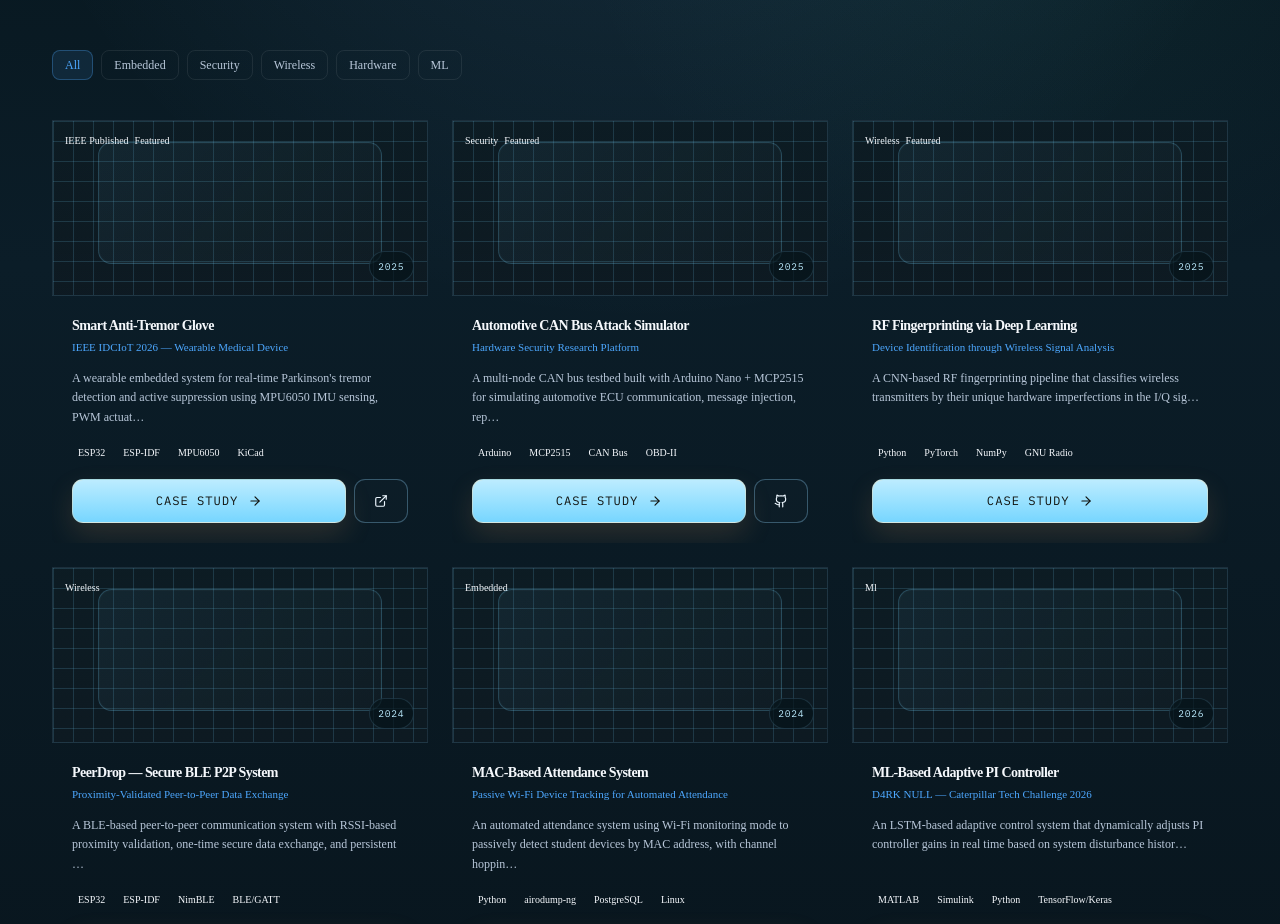
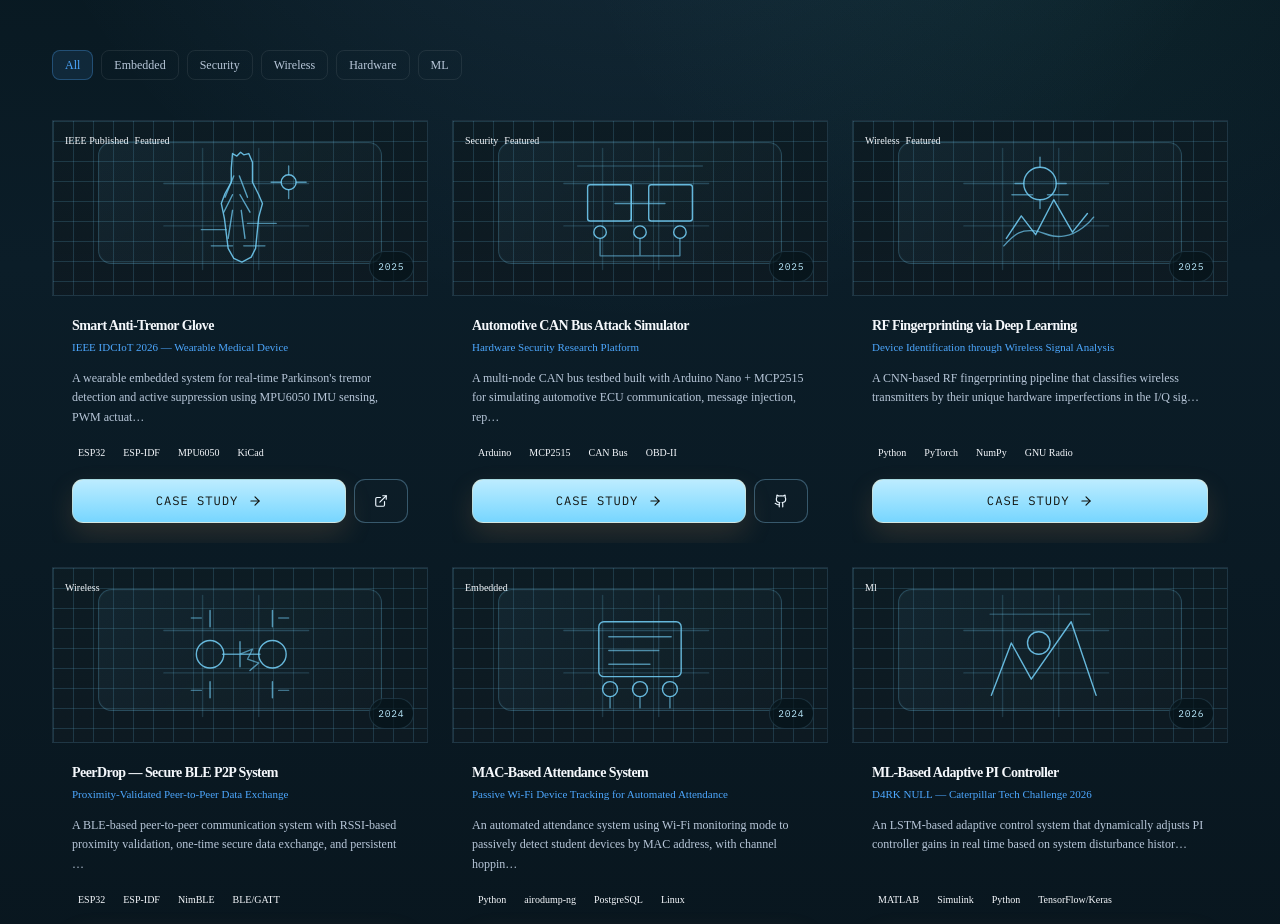
Before and after one commit to gautham-sai05/gautham-sai05.github.io, a Next.js app: page /projects in a window 1280 px wide. Shown: the part 340-1264 px from the top of the page. Built offline with nearby package versions, Linux system fonts and the light colour scheme.

Commit message:
Revert project thumbs to blueprint technical illustrations

```diff
--- a/app/globals.css
+++ b/app/globals.css
@@ -754,6 +754,22 @@ p { margin: 0; }
   box-shadow: inset 0 0 0 1px rgba(255,255,255,0.02);
 }
 
+.blueprint-svg {
+  position: absolute;
+  inset: 0;
+  width: 100%;
+  height: 100%;
+  padding: 1.1rem 1rem 1.2rem;
+  opacity: 0.95;
+}
+
+.blueprint-svg path,
+.blueprint-svg rect,
+.blueprint-svg circle,
+.blueprint-svg line {
+  vector-effect: non-scaling-stroke;
+}
+
 .project-thumb-label {
   position: absolute;
   right: 0.8rem;
--- a/app/projects/page.tsx
+++ b/app/projects/page.tsx
@@ -9,6 +9,96 @@ export const metadata: Metadata = {
   description:
     'Engineering case studies in embedded systems, hardware security, automotive cybersecurity, and wireless systems by Gautham Sai.',
 };
+
+function BlueprintProjectArt({ slug }: { slug: string }) {
+  const common = {
+    stroke: 'rgba(119,214,255,0.88)',
+    strokeWidth: 1.4,
+    fill: 'none',
+    strokeLinecap: 'round' as const,
+    strokeLinejoin: 'round' as const,
+  };
+
+  const sharedLines = (
+    <>
+      <path d="M8 72 H240" {...common} opacity="0.28" />
+      <path d="M8 140 H240" {...common} opacity="0.22" />
+      <path d="M70 16 V210" {...common} opacity="0.2" />
+      <path d="M160 16 V210" {...common} opacity="0.2" />
+    </>
+  );
+
+  switch (slug) {
+    case 'smart-anti-tremor-glove':
+      return (
+        <svg viewBox="0 0 260 220" className="blueprint-svg" aria-hidden="true">
+          {sharedLines}
+          <path d="M116 48 L118 24 L125 28 L131 22 L136 26 L144 24 L150 38 L150 70 L160 90 L166 104 L160 126 L155 176 L148 190 L133 198 L120 192 L111 176 L105 128 L100 104 L106 88 L116 70 Z" {...common} />
+          <path d="M120 60 L106 94 M129 60 L142 94 M118 90 L104 118 M130 90 L146 118 M118 115 L111 160 M132 115 L138 160" {...common} opacity="0.85" />
+          <path d="M142 136 H188 M108 146 H68 M118 172 H84 M136 172 H170" {...common} opacity="0.7" />
+          <circle cx="208" cy="70" r="12" {...common} />
+          <path d="M208 58 V44 M208 82 V96 M196 70 H180 M220 70 H236" {...common} opacity="0.72" />
+        </svg>
+      );
+    case 'automotive-can-bus-attack-simulator':
+      return (
+        <svg viewBox="0 0 260 220" className="blueprint-svg" aria-hidden="true">
+          {sharedLines}
+          <rect x="46" y="74" width="70" height="58" rx="4" {...common} />
+          <rect x="144" y="74" width="70" height="58" rx="4" {...common} />
+          <path d="M90 104 H144 M116 74 V132 M144 104 H170" {...common} opacity="0.75" />
+          <circle cx="66" cy="150" r="10" {...common} />
+          <circle cx="130" cy="150" r="10" {...common} />
+          <circle cx="194" cy="150" r="10" {...common} />
+          <path d="M66 160 V188 M130 160 V188 M194 160 V188 M66 188 H194" {...common} opacity="0.65" />
+          <path d="M30 44 H230" {...common} opacity="0.25" />
+        </svg>
+      );
+    case 'rf-fingerprinting-deep-learning':
+      return (
+        <svg viewBox="0 0 260 220" className="blueprint-svg" aria-hidden="true">
+          {sharedLines}
+          <path d="M76 160 L100 124 L123 154 L152 98 L182 150 L206 120" {...common} />
+          <path d="M72 172 C92 150, 100 146, 122 148 C138 150, 146 160, 170 156 C192 152, 210 134, 216 126" {...common} opacity="0.8" />
+          <path d="M85 90 H118 M142 90 H175" {...common} opacity="0.65" />
+          <circle cx="130" cy="72" r="26" {...common} />
+          <path d="M130 46 V30 M130 98 V112 M104 72 H90 M156 72 H172" {...common} opacity="0.72" />
+        </svg>
+      );
+    case 'peerdrop-ble-p2p':
+      return (
+        <svg viewBox="0 0 260 220" className="blueprint-svg" aria-hidden="true">
+          {sharedLines}
+          <circle cx="82" cy="110" r="22" {...common} />
+          <circle cx="182" cy="110" r="22" {...common} />
+          <path d="M102 110 H162 M130 90 V130 M82 66 V40 M182 66 V40 M82 154 V180 M182 154 V180" {...common} opacity="0.8" />
+          <path d="M130 110 L150 102 L142 118 L160 124 L146 136" {...common} opacity="0.72" />
+          <path d="M52 52 H68 M192 52 H208 M52 168 H68 M192 168 H208" {...common} opacity="0.56" />
+        </svg>
+      );
+    case 'mac-attendance-system':
+      return (
+        <svg viewBox="0 0 260 220" className="blueprint-svg" aria-hidden="true">
+          {sharedLines}
+          <rect x="64" y="58" width="132" height="88" rx="8" {...common} />
+          <path d="M80 82 H180 M80 104 H160 M80 126 H146" {...common} opacity="0.72" />
+          <circle cx="82" cy="166" r="12" {...common} />
+          <circle cx="130" cy="166" r="12" {...common} />
+          <circle cx="178" cy="166" r="12" {...common} />
+          <path d="M82 178 V196 M130 178 V196 M178 178 V196" {...common} opacity="0.7" />
+        </svg>
+      );
+    default:
+      return (
+        <svg viewBox="0 0 260 220" className="blueprint-svg" aria-hidden="true">
+          {sharedLines}
+          <path d="M52 176 L84 92 L116 150 L180 58 L220 176" {...common} />
+          <circle cx="128" cy="92" r="18" {...common} />
+          <path d="M50 46 H210" {...common} opacity="0.3" />
+        </svg>
+      );
+  }
+}
 
 export default function ProjectsPage() {
   return (
@@ -59,7 +149,7 @@ export default function ProjectsPage() {
                 className="project-thumb relative h-44 overflow-hidden flex-shrink-0"
                 style={{ backgroundColor: 'var(--color-elevated)' }}
               >
-                <div className="absolute inset-0" aria-hidden="true" />
+                <BlueprintProjectArt slug={project.slug} />
                 <div className="project-thumb-label">{project.year}</div>
                 <div className="absolute top-3 left-3 flex gap-1.5">
                   <span
--- a/components/home/FeaturedProjects.tsx
+++ b/components/home/FeaturedProjects.tsx
@@ -6,6 +6,96 @@ import { ArrowRight, Github, ExternalLink } from 'lucide-react';
 import { useInView } from '@/hooks/useInView';
 import { SectionHeader } from '@/components/shared/SectionHeader';
 import { projects } from '@/content/data/projects';
+
+function BlueprintProjectArt({ slug }: { slug: string }) {
+  const common = {
+    stroke: 'rgba(119,214,255,0.88)',
+    strokeWidth: 1.4,
+    fill: 'none',
+    strokeLinecap: 'round' as const,
+    strokeLinejoin: 'round' as const,
+  };
+
+  const sharedLines = (
+    <>
+      <path d="M8 72 H240" {...common} opacity="0.28" />
+      <path d="M8 140 H240" {...common} opacity="0.22" />
+      <path d="M70 16 V210" {...common} opacity="0.2" />
+      <path d="M160 16 V210" {...common} opacity="0.2" />
+    </>
+  );
+
+  switch (slug) {
+    case 'smart-anti-tremor-glove':
+      return (
+        <svg viewBox="0 0 260 220" className="blueprint-svg" aria-hidden="true">
+          {sharedLines}
+          <path d="M116 48 L118 24 L125 28 L131 22 L136 26 L144 24 L150 38 L150 70 L160 90 L166 104 L160 126 L155 176 L148 190 L133 198 L120 192 L111 176 L105 128 L100 104 L106 88 L116 70 Z" {...common} />
+          <path d="M120 60 L106 94 M129 60 L142 94 M118 90 L104 118 M130 90 L146 118 M118 115 L111 160 M132 115 L138 160" {...common} opacity="0.85" />
+          <path d="M142 136 H188 M108 146 H68 M118 172 H84 M136 172 H170" {...common} opacity="0.7" />
+          <circle cx="208" cy="70" r="12" {...common} />
+          <path d="M208 58 V44 M208 82 V96 M196 70 H180 M220 70 H236" {...common} opacity="0.72" />
+        </svg>
+      );
+    case 'automotive-can-bus-attack-simulator':
+      return (
+        <svg viewBox="0 0 260 220" className="blueprint-svg" aria-hidden="true">
+          {sharedLines}
+          <rect x="46" y="74" width="70" height="58" rx="4" {...common} />
+          <rect x="144" y="74" width="70" height="58" rx="4" {...common} />
+          <path d="M90 104 H144 M116 74 V132 M144 104 H170" {...common} opacity="0.75" />
+          <circle cx="66" cy="150" r="10" {...common} />
+          <circle cx="130" cy="150" r="10" {...common} />
+          <circle cx="194" cy="150" r="10" {...common} />
+          <path d="M66 160 V188 M130 160 V188 M194 160 V188 M66 188 H194" {...common} opacity="0.65" />
+          <path d="M30 44 H230" {...common} opacity="0.25" />
+        </svg>
+      );
+    case 'rf-fingerprinting-deep-learning':
+      return (
+        <svg viewBox="0 0 260 220" className="blueprint-svg" aria-hidden="true">
+          {sharedLines}
+          <path d="M76 160 L100 124 L123 154 L152 98 L182 150 L206 120" {...common} />
+          <path d="M72 172 C92 150, 100 146, 122 148 C138 150, 146 160, 170 156 C192 152, 210 134, 216 126" {...common} opacity="0.8" />
+          <path d="M85 90 H118 M142 90 H175" {...common} opacity="0.65" />
+          <circle cx="130" cy="72" r="26" {...common} />
+          <path d="M130 46 V30 M130 98 V112 M104 72 H90 M156 72 H172" {...common} opacity="0.72" />
+        </svg>
+      );
+    case 'peerdrop-ble-p2p':
+      return (
+        <svg viewBox="0 0 260 220" className="blueprint-svg" aria-hidden="true">
+          {sharedLines}
+          <circle cx="82" cy="110" r="22" {...common} />
+          <circle cx="182" cy="110" r="22" {...common} />
+          <path d="M102 110 H162 M130 90 V130 M82 66 V40 M182 66 V40 M82 154 V180 M182 154 V180" {...common} opacity="0.8" />
+          <path d="M130 110 L150 102 L142 118 L160 124 L146 136" {...common} opacity="0.72" />
+          <path d="M52 52 H68 M192 52 H208 M52 168 H68 M192 168 H208" {...common} opacity="0.56" />
+        </svg>
+      );
+    case 'mac-attendance-system':
+      return (
+        <svg viewBox="0 0 260 220" className="blueprint-svg" aria-hidden="true">
+          {sharedLines}
+          <rect x="64" y="58" width="132" height="88" rx="8" {...common} />
+          <path d="M80 82 H180 M80 104 H160 M80 126 H146" {...common} opacity="0.72" />
+          <circle cx="82" cy="166" r="12" {...common} />
+          <circle cx="130" cy="166" r="12" {...common} />
+          <circle cx="178" cy="166" r="12" {...common} />
+          <path d="M82 178 V196 M130 178 V196 M178 178 V196" {...common} opacity="0.7" />
+        </svg>
+      );
+    default:
+      return (
+        <svg viewBox="0 0 260 220" className="blueprint-svg" aria-hidden="true">
+          {sharedLines}
+          <path d="M52 176 L84 92 L116 150 L180 58 L220 176" {...common} />
+          <circle cx="128" cy="92" r="18" {...common} />
+          <path d="M50 46 H210" {...common} opacity="0.3" />
+        </svg>
+      );
+  }
+}
 
 export function FeaturedProjects() {
   const ref = useRef<HTMLDivElement>(null);
@@ -56,7 +146,7 @@ export function FeaturedProjects() {
                 className="project-thumb relative aspect-project overflow-hidden"
                 style={{ backgroundColor: 'var(--color-elevated)' }}
               >
-                <div className="absolute inset-0" aria-hidden="true" />
+                <BlueprintProjectArt slug={project.slug} />
                 <div className="absolute top-3 left-3 z-10">
                   <span
                     className={`tag text-[11px] ${
```
